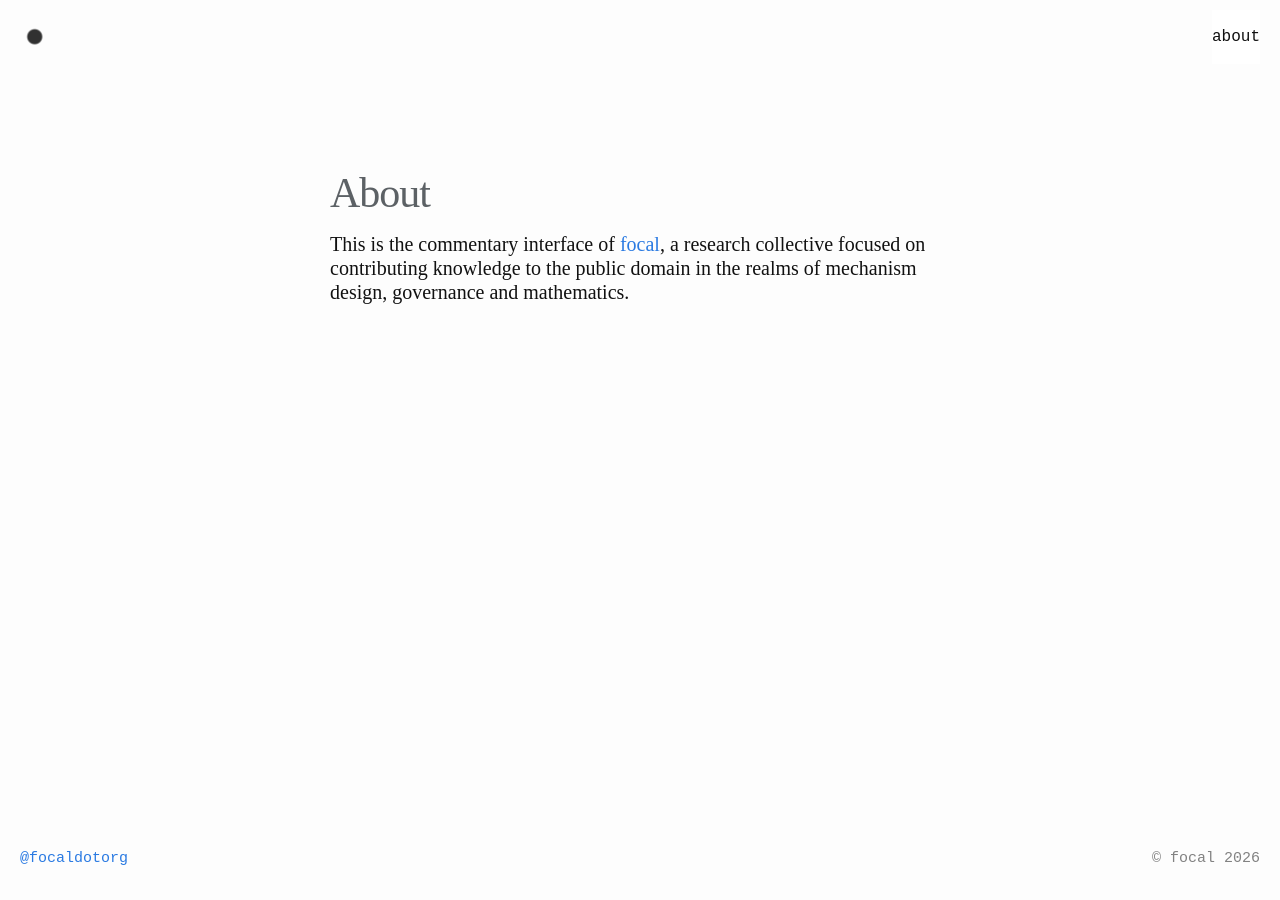
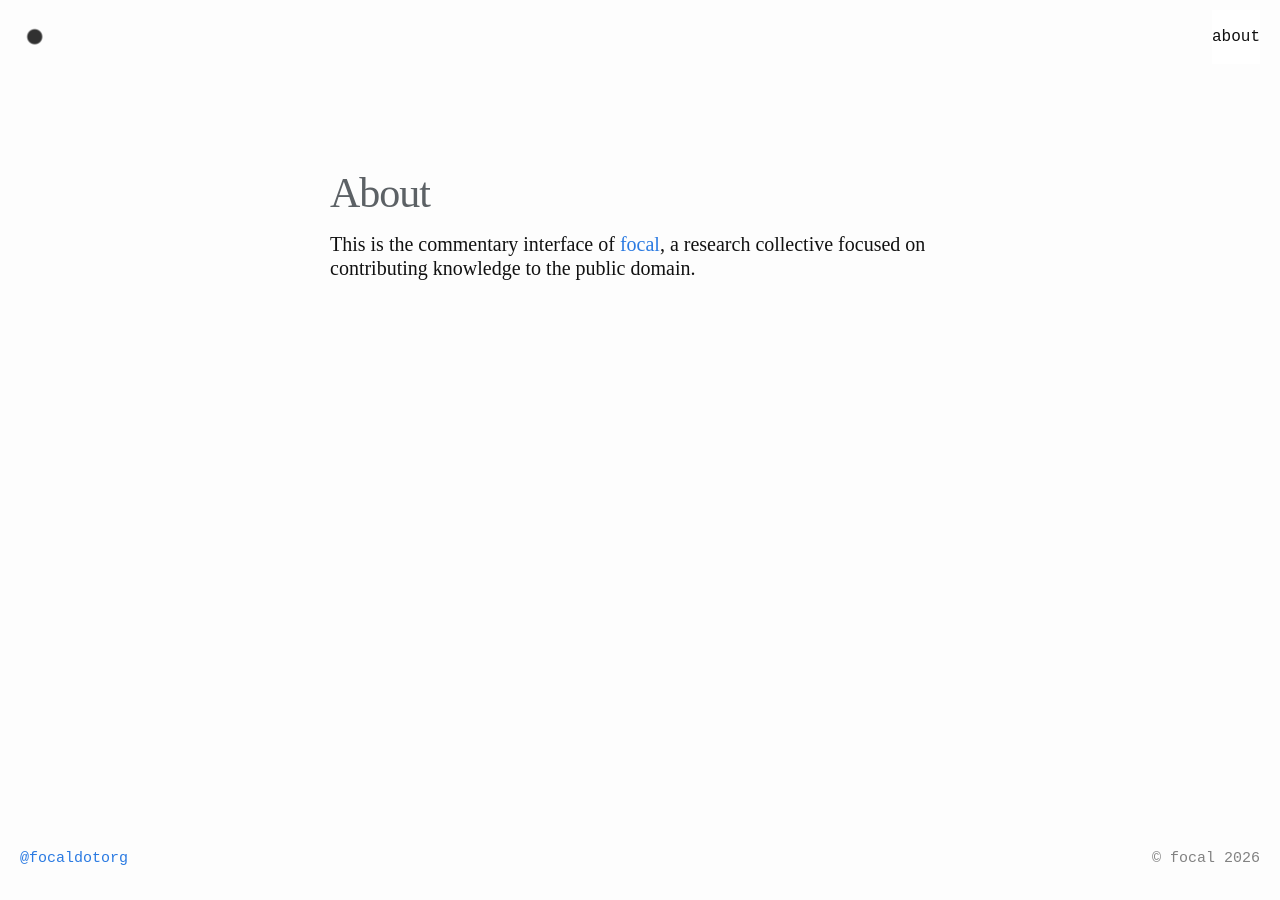
Before and after one commit to focaldotorg/blog, a Jekyll site: the page built from about.md, in a window 1280 px wide. Built offline with Jekyll 4.4.1, drawn with Linux system fonts in a browser that asks for light colours; some web fonts are replaced.

Commit message:
update typography

```diff
--- a/404.html
+++ b/404.html
@@ -9,7 +9,7 @@ layout: default
     text-align: center;
   }
   h1 {
-    margin: 30px 0;
+    margin: 50px 0;
     font-size: 4em;
     line-height: 1;
     letter-spacing: -1px;
@@ -19,6 +19,6 @@ layout: default
 <div class="container">
   <h1>404</h1>
 
-  <p><strong>Page not found :(</strong></p>
-  <p>The requested page could not be found.</p>
+  <p><strong>Page not found</strong></p>
+  <p>the requested page could not be found.</p>
 </div>
--- a/_layouts/post.html
+++ b/_layouts/post.html
@@ -19,7 +19,7 @@ layout: default
         </time>
       {%- endif -%}
       {%- if page.author -%}
-        | {% for author in page.author %}
+        &nbsp;|&nbsp; {% for author in page.author %}
           <span itemprop="author" itemscope itemtype="http://schema.org/Person">
             <span class="p-author h-card" itemprop="name">{{ author }}</span></span>
             {%- if forloop.last == false %}, {% endif -%}
--- a/about.md
+++ b/about.md
@@ -4,4 +4,4 @@ title: About
 permalink: /about/
 ---
 
-This is the commentary interface of [focal](https://focal.org), a research collective focused on contributing knowledge to the public domain in the realms of mechanism design, governance and mathematics.
+This is the commentary interface of [focal](https://focal.org), a research collective focused on contributing knowledge to the public domain.
--- a/assets/css/style.scss
+++ b/assets/css/style.scss
@@ -92,6 +92,15 @@ h1, h2, h3, h4, h5, h6 {
 
 .site-logo {
   height: 30px;
+}
+
+.p-meta {
+  color: #cdcdcd;
+}
+
+.p-author {
+  font-weight: 800;
+  color: #5c6165;
 }
 
 .post-header {
```
